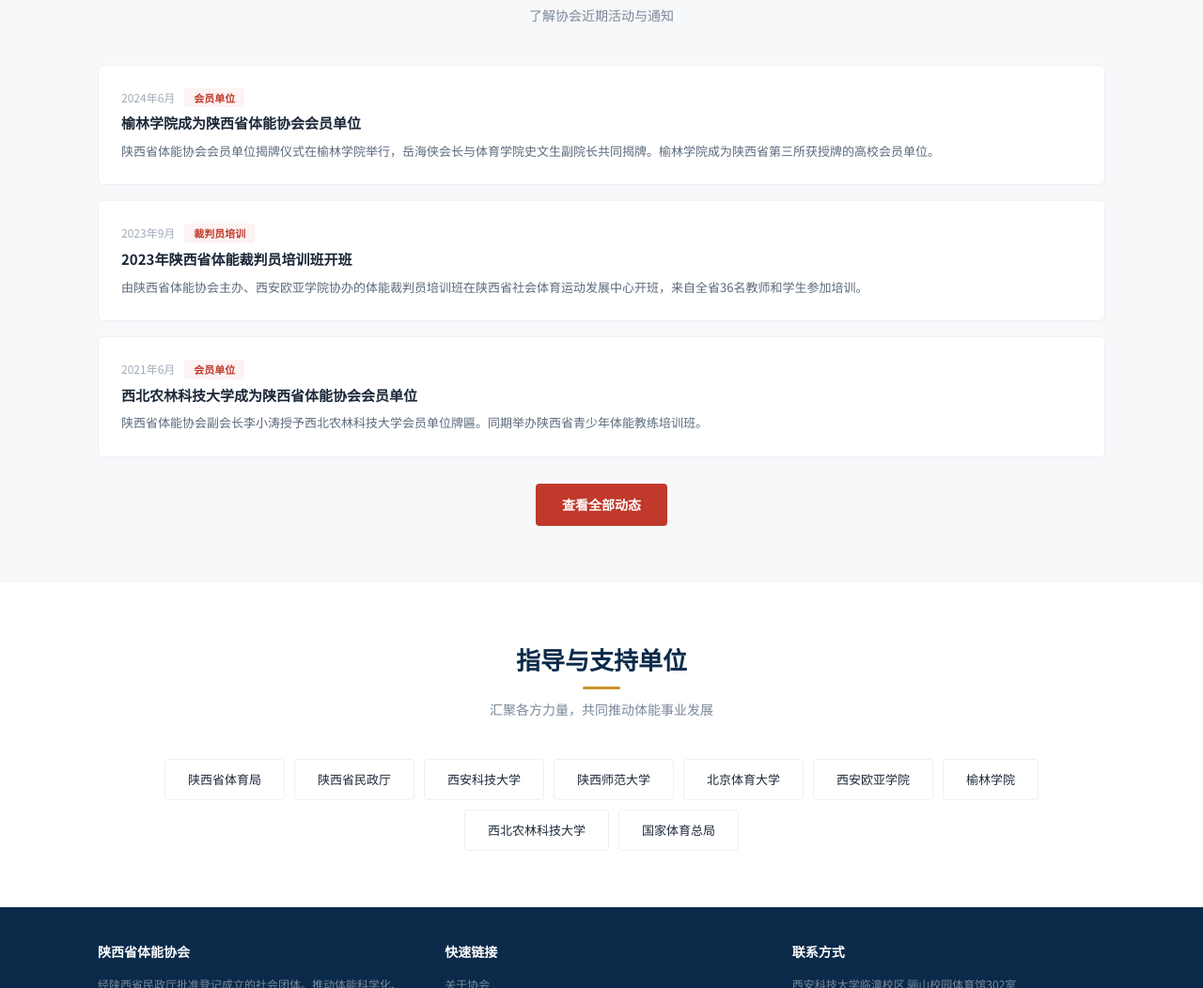
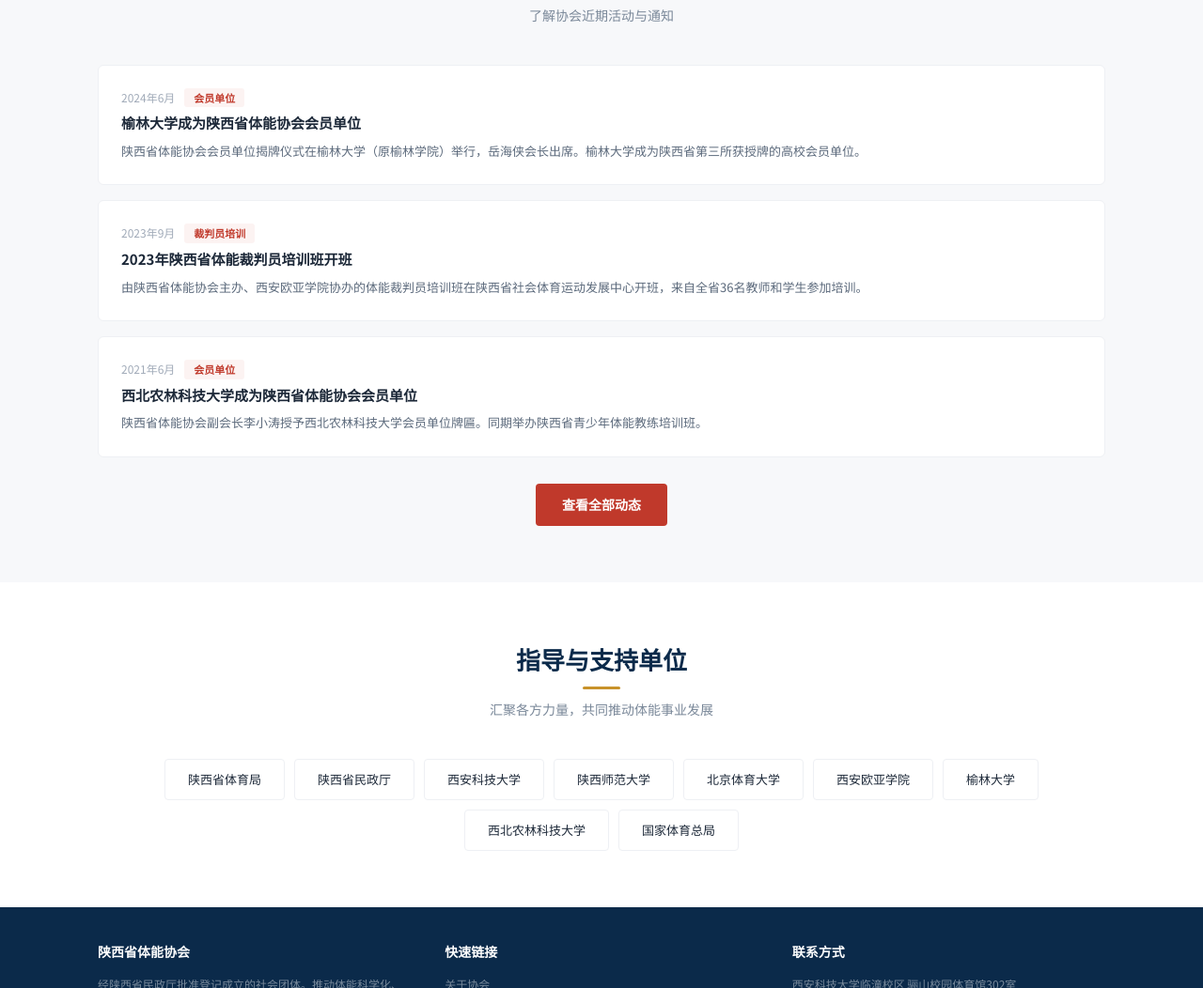
Before and after one commit to haonL-7/sxptxh, a plain HTML site: page index.html in a window 1280 px wide. Shown: the part 1600-2652 px from the top of the page at 94% size. Drawn offline with Linux system fonts and the light colour scheme.

Commit message:
fix: 全面更新榆林学院→榆林大学（遗漏项补全）

```diff
--- a/index.html
+++ b/index.html
@@ -137,8 +137,8 @@
             <span>2024年6月</span>
             <span class="news-tag">会员单位</span>
           </div>
-          <h4>榆林学院成为陕西省体能协会会员单位</h4>
-          <p>陕西省体能协会会员单位揭牌仪式在榆林学院举行，岳海侠会长与体育学院史文生副院长共同揭牌。榆林学院成为陕西省第三所获授牌的高校会员单位。</p>
+          <h4>榆林大学成为陕西省体能协会会员单位</h4>
+          <p>陕西省体能协会会员单位揭牌仪式在榆林大学（原榆林学院）举行，岳海侠会长出席。榆林大学成为陕西省第三所获授牌的高校会员单位。</p>
         </div>
         <div class="news-item">
           <div class="news-meta">
@@ -177,7 +177,7 @@
         <span class="partner-item">陕西师范大学</span>
         <span class="partner-item">北京体育大学</span>
         <span class="partner-item">西安欧亚学院</span>
-        <span class="partner-item">榆林学院</span>
+        <span class="partner-item">榆林大学</span>
         <span class="partner-item">西北农林科技大学</span>
         <span class="partner-item">国家体育总局</span>
       </div>
```
Also changed, not shown: about.html (+1 -1 lines), members.html (+2 -2 lines).
